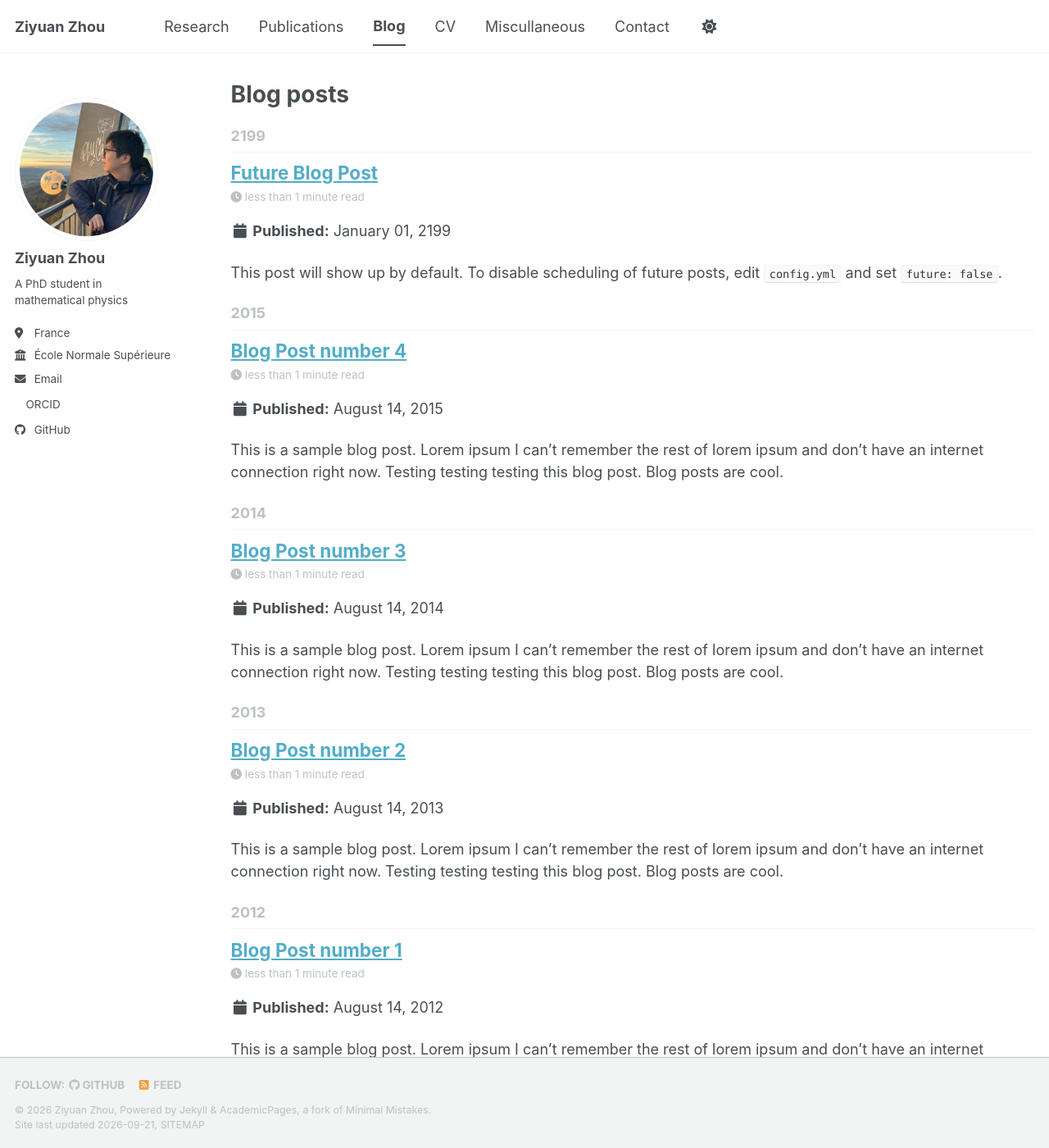
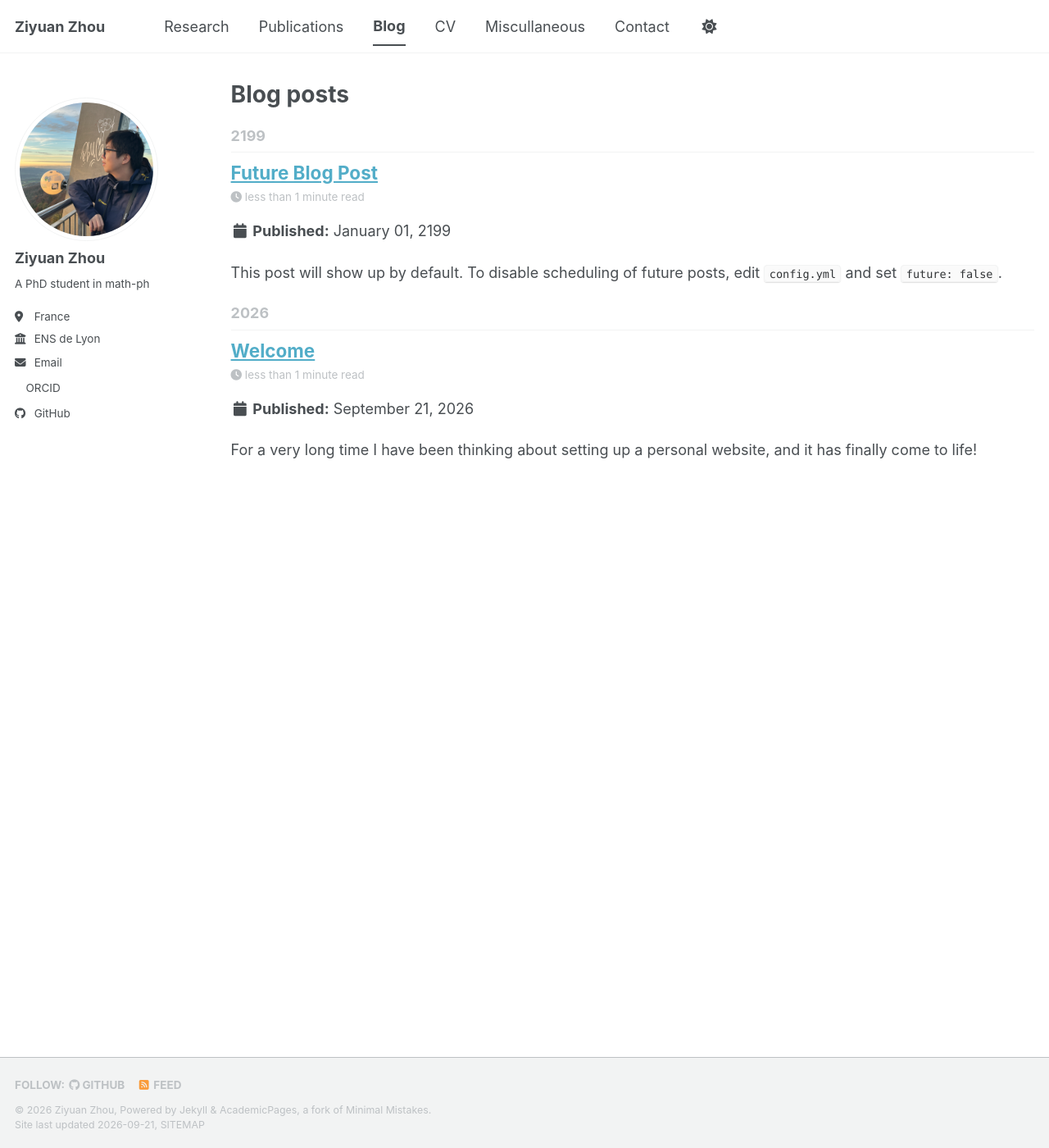
Before and after one commit to TzuyZhou/tzuyzhou.github.io, a Jekyll site: the page built from _pages/year-archive.html, in a window 1280 px wide and 1400 px high. Shown: the whole window at 82% size. Built offline with Jekyll 4.4.1, drawn with Linux system fonts in a browser that asks for light colours; a style sheet for code colours, icons or effects is not loaded.

Commit message:
test for blog

```diff
--- a/_config.yml
+++ b/_config.yml
@@ -26,9 +26,9 @@ author:
   avatar           : "profile.png"
   name             : "Ziyuan Zhou"
   pronouns         : # example: "she/her"
-  bio              : "A PhD student in mathematical physics"
+  bio              : "A PhD student in math-ph"
   location         : "France"
-  employer         : "École Normale Supérieure de Lyon"
+  employer         : "ENS de Lyon"
   uri              : # URL
   email            : "ziyuanzhou046@gmail.com"
 
@@ -95,7 +95,7 @@ publication_category:
 teaser                   :  # filename of teaser fallback teaser image placed in /images/ for social media previews
 breadcrumbs              : false # true, false (default)
 words_per_minute         : 160
-future                   : true
+future                   : false
 read_more                : "disabled" # if enabled, adds "Read more" links to excerpts
 talkmap_link             : false      #change to true to add link to talkmap on talks page
 comments:
--- a/_posts/2012-08-14-blog-post-1.md
+++ /dev/null
@@ -1,20 +0,0 @@
----
-title: 'Blog Post number 1'
-date: 2012-08-14
-permalink: /posts/2012/08/blog-post-1/
-tags:
-  - cool posts
-  - category1
-  - category2
----
-
-This is a sample blog post. Lorem ipsum I can't remember the rest of lorem ipsum and don't have an internet connection right now. Testing testing testing this blog post. Blog posts are cool.
-
-Headings are cool
-======
-
-You can have many headings
-======
-
-Aren't headings cool?
-------
--- a/_posts/2013-08-14-blog-post-2.md
+++ /dev/null
@@ -1,20 +0,0 @@
----
-title: 'Blog Post number 2'
-date: 2013-08-14
-permalink: /posts/2013/08/blog-post-2/
-tags:
-  - cool posts
-  - category1
-  - category2
----
-
-This is a sample blog post. Lorem ipsum I can't remember the rest of lorem ipsum and don't have an internet connection right now. Testing testing testing this blog post. Blog posts are cool.
-
-Headings are cool
-======
-
-You can have many headings
-======
-
-Aren't headings cool?
-------
--- a/_posts/2014-08-14-blog-post-3.md
+++ /dev/null
@@ -1,20 +0,0 @@
----
-title: 'Blog Post number 3'
-date: 2014-08-14
-permalink: /posts/2014/08/blog-post-3/
-tags:
-  - cool posts
-  - category1
-  - category2
----
-
-This is a sample blog post. Lorem ipsum I can't remember the rest of lorem ipsum and don't have an internet connection right now. Testing testing testing this blog post. Blog posts are cool.
-
-Headings are cool
-======
-
-You can have many headings
-======
-
-Aren't headings cool?
-------
--- /dev/null
+++ b/_posts/2026-09-21-blog-post-1.md
@@ -0,0 +1,15 @@
+---
+title: 'Welcome'
+date: 2026-09-21
+permalink: /posts/2026/09/blog-post-1/
+tags:
+  - cool posts
+  - category1
+  - category2
+---
+
+For a very long time I have been thinking about setting up a personal website, and it has finally come to life!
+
+This site will primarily serve as a space for my academic work: a place to share my research, record ideas and thoughts, and document the things I find interesting along the way. I also hope to use it as a more personal space—a place to write about the things I enjoy outside of research, such as photography and other interests.
+
+Think of it as a small corner of the internet where I can share what I am working on, what I am thinking about, and perhaps a few things I simply find beautiful or interesting.
```
Also changed, not shown: _posts/2015-08-14-blog-post-4.md (deleted, +0 -20 lines).
